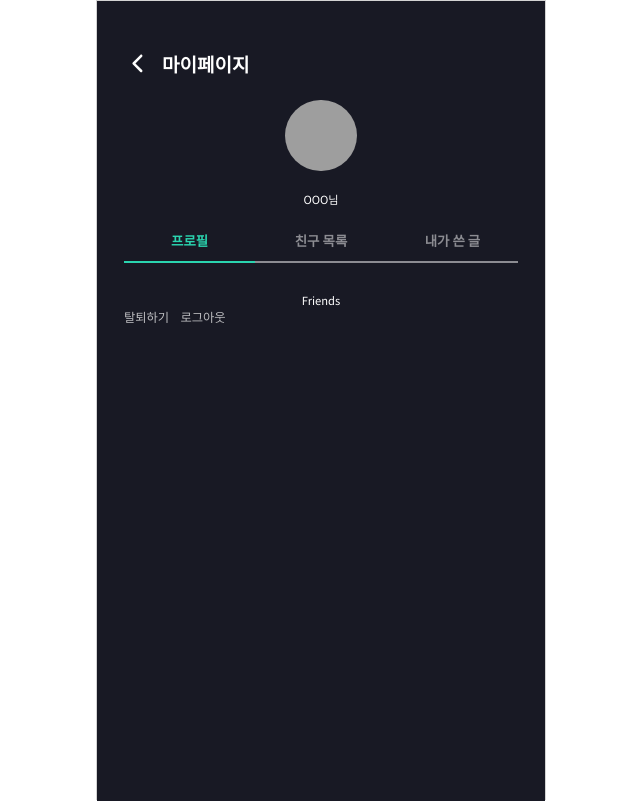
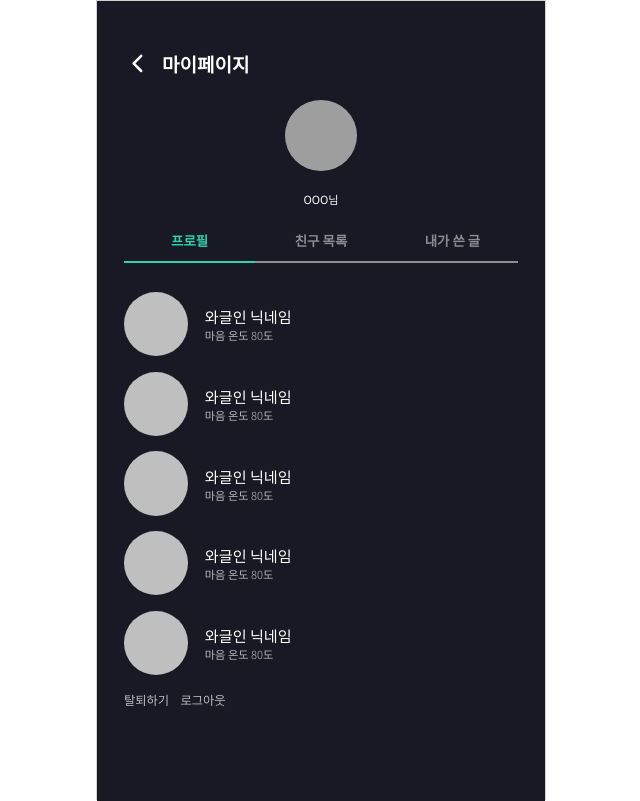
Before and after one commit to Numble-2-11/frontend, a React (Create React App) app: page /mypage/friendList in a window 1280 px wide. Shown: the whole page, without its empty margins (319-959 px from the left). Built offline with nearby package versions, Linux system fonts and the light colour scheme; grey boxes are pictures that could not be loaded; what recoil-persist would draw is missing.

Commit message:
[design] 친구 목록 레이아웃

```diff
--- a/src/App.js
+++ b/src/App.js
@@ -20,7 +20,7 @@ import LoseBoard from "./components/community/LoseBoard";
 import FreeBoard from "./components/community/FreeBoard";
 import PostWriting from "./pages/PostWriting";
 import Profile from "./components/mypage/Profile";
-import Friends from "./components/mypage/Friends";
+import FriendList from "./components/mypage/FriendList";
 import Writing from "./components/mypage/Writing";
 
 function App() {
@@ -48,7 +48,7 @@ function App() {
           <Route path="/interest" element={<InterestPage />} />
           <Route path="/mypage" element={<Mypage />}>
             <Route path="profile" element={<Profile />} />
-            <Route path="friendList" element={<Friends />} />
+            <Route path="friendList" element={<FriendList />} />
             <Route path="myWriting" element={<Writing />} />
           </Route>
           <Route path="/profile" element={<ProfilePage />}>
--- /dev/null
+++ b/src/components/mypage/Friend.jsx
@@ -0,0 +1,37 @@
+import React, { useState } from "react";
+import friend from "../../images/friend.svg";
+
+export default function Friend() {
+  const [friendName, setFriendName] = useState("와글인 닉네임");
+  const [temperature, setTemperature] = useState("80");
+
+  return (
+    <div style={{ display: "flex", marginBottom: "1.4rem" }}>
+      <img src={friend} alt="friend" style={{ width: "17%" }} />
+      <div
+        style={{
+          display: "flex",
+          flexDirection: "column",
+          justifyContent: "center",
+          width: "83%",
+          marginLeft: "1.5rem",
+        }}
+      >
+        <div style={{ textAlign: "left", fontSize: "1.35rem" }}>
+          {friendName}
+        </div>
+        <div
+          style={{
+            textAlign: "left",
+            fontSize: "1rem",
+            fontWeight: "300",
+            color: "#fff",
+            opacity: "0.7",
+          }}
+        >
+          마음 온도 {temperature}도
+        </div>
+      </div>
+    </div>
+  );
+}
--- /dev/null
+++ b/src/components/mypage/FriendList.jsx
@@ -0,0 +1,14 @@
+import React from "react";
+import Friend from "./Friend";
+
+export default function FriendList() {
+  return (
+    <>
+      <Friend />
+      <Friend />
+      <Friend />
+      <Friend />
+      <Friend />
+    </>
+  );
+}
--- a/src/components/mypage/Friends.jsx
+++ /dev/null
@@ -1,5 +0,0 @@
-import React from "react";
-
-export default function Friends() {
-  return <div>Friends</div>;
-}
```
Also changed, not shown: src/images/friend.svg (added).
